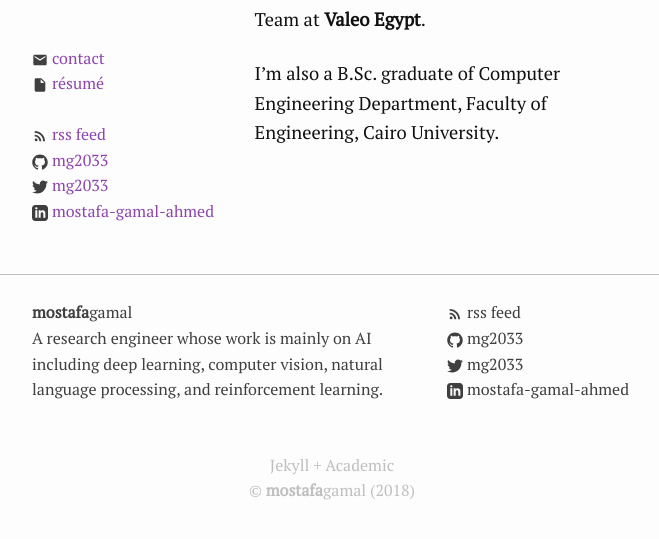
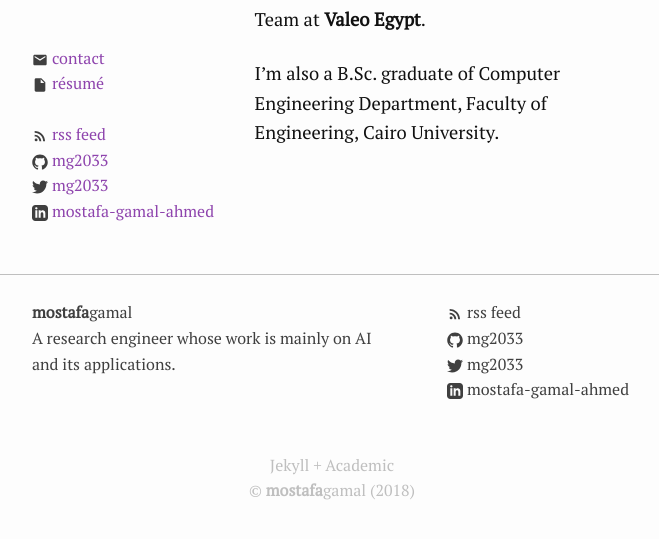
Before and after one commit to MG2033/mg2033.github.io, a Jekyll site: the page built from index.md, in a window 1280 px wide, cut to the strip 288-827 px from the top of the page. Shown: the whole strip, without its empty margins (308-967 px from the left). Built offline with Jekyll 4.4.1, drawn with Linux system fonts in a browser that asks for light colours.

```diff
--- a/_config.yml
+++ b/_config.yml
@@ -17,9 +17,7 @@ title: MG
 title_html: "<b>mostafa</b>gamal"
 email: mostafa.gamal8086@gmail.com
 description: >- # this means to ignore newlines until "baseurl:"
- A research engineer whose work is mainly on AI including
- deep learning, computer vision, natural language processing,
- and reinforcement learning.
+ A research engineer whose work is mainly on AI and its applications.
 baseurl: "" # the subpath of your site, e.g. /blog
 url: "" # the base hostname & protocol for your site, e.g. http://example.com
 curriculum:
```
